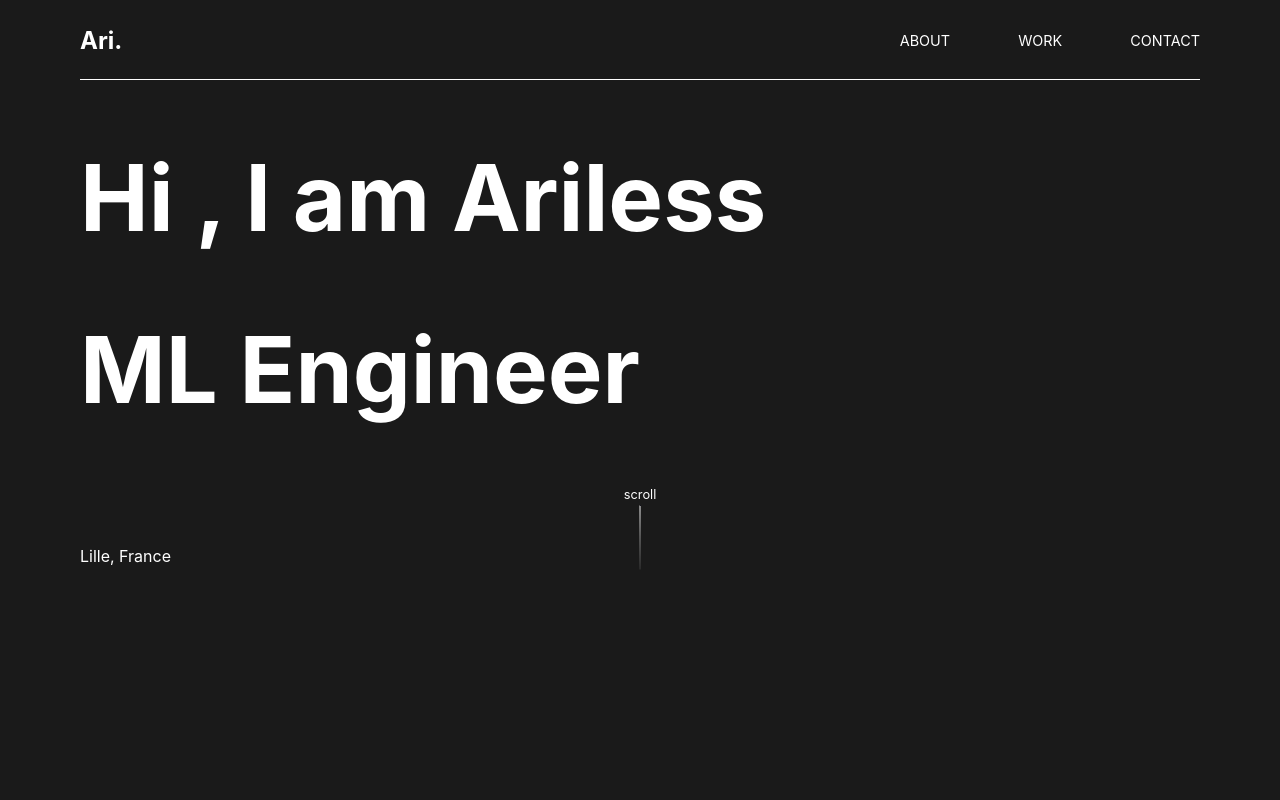
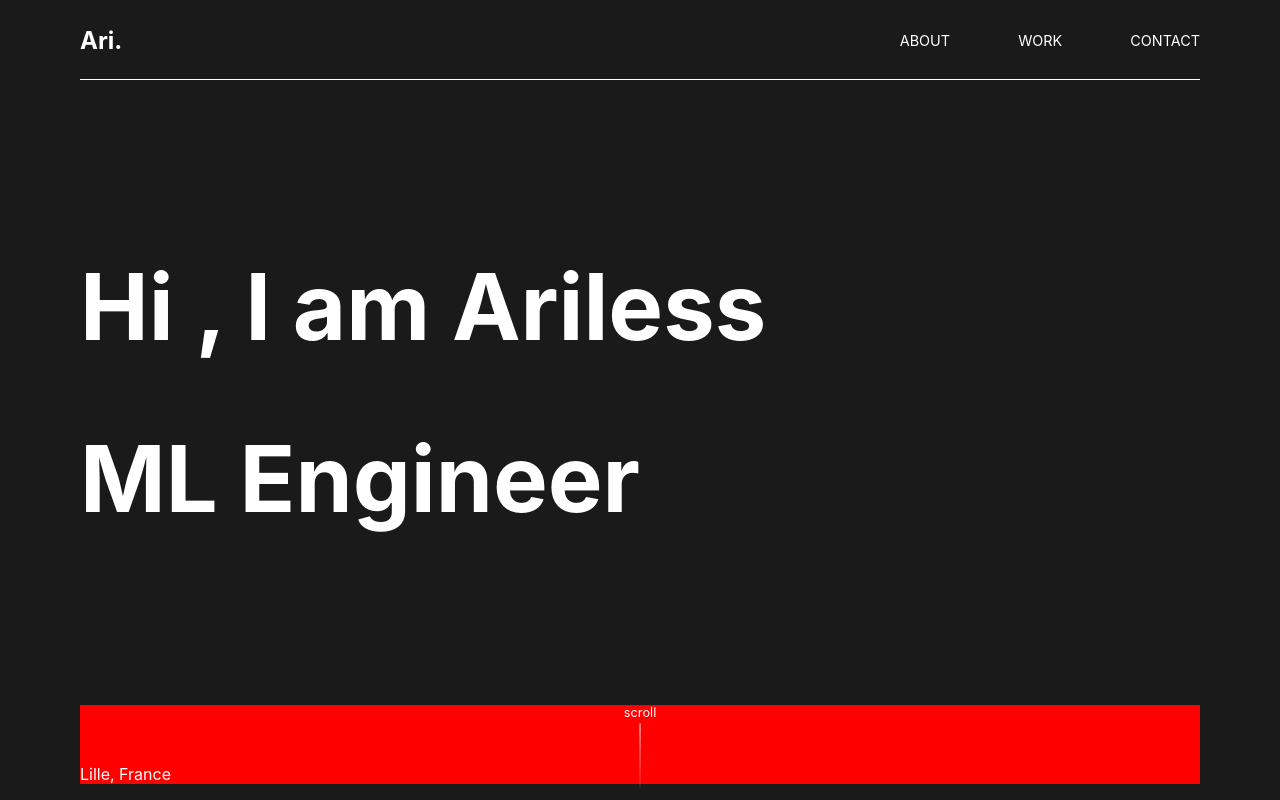
Before and after one commit to ArilessTir/folio, a React (Vite) app: page / in a window 1280 px wide. Shown: the top 800 px of the page. Built offline with nearby package versions, Linux system fonts and the light colour scheme.

Commit message:
header size

```diff
--- a/src/App.css
+++ b/src/App.css
@@ -11,7 +11,7 @@ section{
 }
 
 .Header {
-  height: calc(100vh - 5rem);
+  min-height: calc(100vh - 5rem);
   display: flex;
   max-width: 1920px;
   margin: auto;
@@ -47,8 +47,8 @@ section{
 .header__bottom{
   position: relative;
   width: 100%;
-  height: 100%;
   margin-bottom: 1rem;
+  background-color: red;
 }
 
 
```
